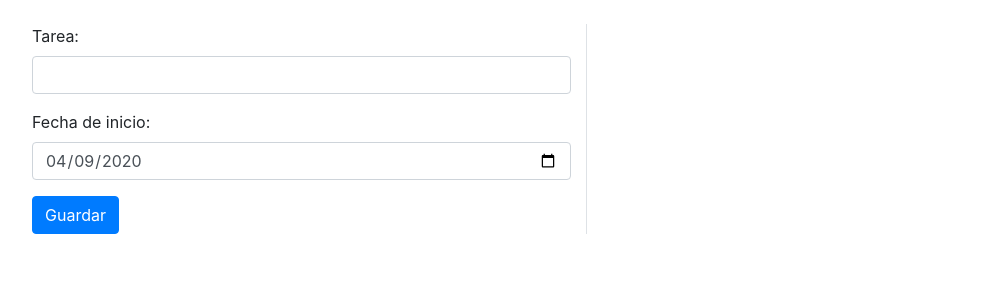
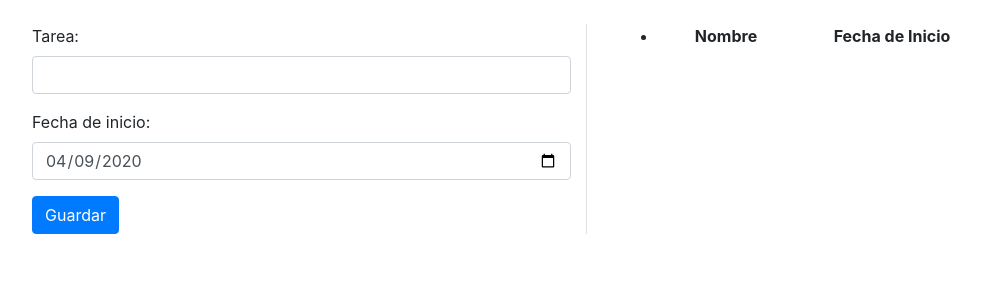
Before and after one commit to jjaljuria/lista-tarea-vue, a Vue app: page / in a window 1280 px wide. Shown: the top 300 px of the page, without its empty margins (53-1034 px from the left). Built offline with nearby package versions, Linux system fonts and the light colour scheme.

Commit message:
modificado el aspecto de la lista

```diff
--- a/src/components/item.vue
+++ b/src/components/item.vue
@@ -1,7 +1,10 @@
 <template>
-	<li class="row rounded p-2 align-items-center" style="background-color: #333333">
-		<div class="col-8 text-center text-light text-break">
+	<li class="row rounded p-2 align-items-center mb-2" style="background-color: #333333">
+		<div class="col-4 text-center text-light text-break">
 			{{tarea.tarea}}
+		</div>
+		<div class="col-4 text-center text-light text-break">
+			{{tarea.fecha}}
 		</div>
 		<div class="col-4 text-right">
 			<button type="button" class="btn btn-danger" v-on:click="this.eliminar">X</button>
--- a/src/components/listaTarea.vue
+++ b/src/components/listaTarea.vue
@@ -1,5 +1,15 @@
 <template>
   <ul>
+	<li>
+		<div class="row text-center font-weight-bold">
+			<div class="col-4">
+				Nombre
+			</div>
+			<div class="col-4">
+				Fecha de Inicio
+			</div>
+		</div>
+	</li>
 	<item v-for="(i, indice) in lista" :key="indice" :tarea="i"  @itemEliminado="itemEliminado"/>
   </ul>
 </template>
```
